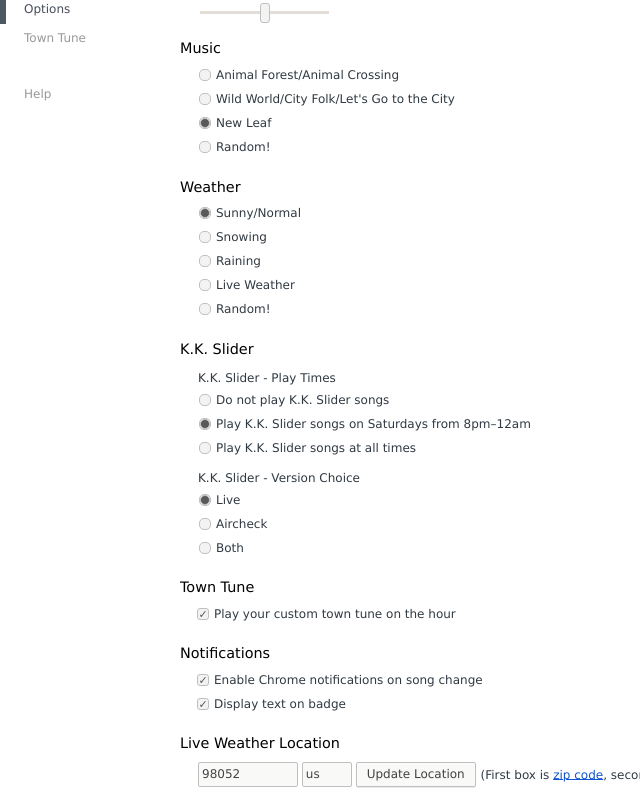
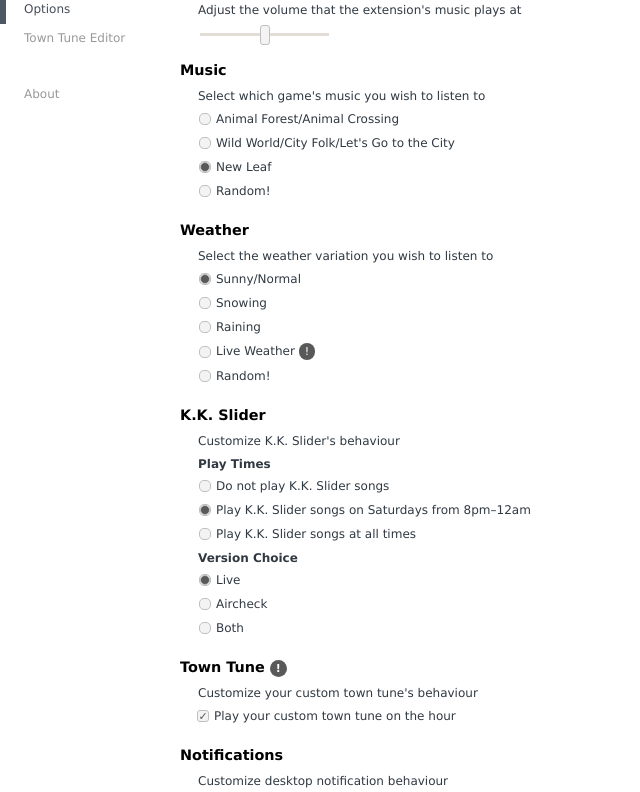
Before and after one commit to animal-crossing-music-extension/ac-music-extension, a browser extension: page options.html in a window 1280 px wide. Shown: the part 92-884 px from the top of the page, without its empty margins (0-640 px from the left). Drawn offline with Linux system fonts and the light colour scheme; no server answers.

Commit message:
Update: options page

```diff
--- a/css/chrome-bootstrap.css
+++ b/css/chrome-bootstrap.css
@@ -124,7 +124,8 @@
 }
 .chrome-bootstrap .frame .view,
 .chrome-bootstrap .frame .content {
-  width: 738px;
+  max-width: 60%;
+  min-width: 600px;
   overflow-x: hidden;
 }
 .chrome-bootstrap .frame .content {
@@ -145,6 +146,7 @@
 .chrome-bootstrap .frame .mainview > * {
   -webkit-margin-start: -20px;
   -webkit-transition: margin 100ms, opacity 100ms;
+  width: 80%;
   opacity: 0;
   z-index: 0;
   position: absolute;
@@ -161,7 +163,8 @@
 .chrome-bootstrap header {
   position: fixed;
   background-image: -webkit-linear-gradient(#ffffff, #ffffff 40%, rgba(255, 255, 255, 0.92));
-  width: 738px;
+  width: 50%;
+  min-width: 600px;
   z-index: 2;
 }
 .chrome-bootstrap header h1 {
@@ -186,7 +189,6 @@
   -webkit-padding-start: 18px;
   margin-bottom: 24px;
   margin-top: 8px;
-  max-width: 600px;
 }
 .chrome-bootstrap section h3 {
   -webkit-margin-start: -18px;
--- a/css/options.css
+++ b/css/options.css
@@ -22,6 +22,15 @@
 .chrome-bootstrap .image-container-text h2 {
     margin-bottom: 5px;
     font-size: 1.3em;
+}
+
+.exclamation {
+    background-color: #595959;
+    color: white !important;
+    font-size: 11px !important;
+    text-decoration: none !important;
+    padding: 2px 6px;
+    border-radius: 10px;
 }
 
 #contributors-failed {
@@ -53,3 +62,33 @@
 .contributor>img {
     width: 100%;
 }
+
+.chrome-bootstrap section {
+    border-radius: 2px;
+}
+
+section > p:first-of-type {
+    margin: 6px 0;
+}
+
+section > h4 {
+    margin-top: 10px;
+}
+
+h3, h4 {
+    font-weight: bold !important;
+}
+
+@keyframes scrolled {
+    0% {
+        background-color: inherit;
+    }
+
+    50% {
+        background-color: rgb(102, 255, 156);
+    }
+
+    100% {
+        background-color: inherit;
+    }
+}
--- a/options.html
+++ b/options.html
@@ -28,11 +28,11 @@
 				<li class="selected">
 					<a href="#options">Options</a>
 				</li>
-				<li class="town-tune-link">
-					<a href="#town-tune">Town Tune</a>
+				<li class="town-tune-link" id ="town-tune-button">
+					<a href="#town-tune">Town Tune Editor</a>
 				</li>
 				<li class="help-link">
-					<a href="#help">Help</a>
+					<a href="#about">About</a>
 				</li>
 			</ul>
 		</div>
@@ -46,6 +46,7 @@
 				<div class="content">
 					<section>
 						<h3>Volume</h3>
+						<p>Adjust the volume that the extension's music plays at</p>
 						<div class="checkbox">
 							<label>
 								<input aria-label="Volume" id="volume" type="range" min="0" max="1" step="0.01">
@@ -55,6 +56,7 @@
 
 					<section>
 						<h3>Music</h3>
+						<p>Select which game's music you wish to listen to</p>
 						<div class="radio">
 							<input id="animal-crossing" name="music-choice" type="radio"><label for="animal-crossing"><span><span></span></span>Animal Forest/Animal Crossing</label>
 						</div>
@@ -71,6 +73,7 @@
 
 					<section>
 						<h3>Weather</h3>
+						<p>Select the weather variation you wish to listen to</p>
 						<div class="radio">
 							<input id="sunny" name="weather-choice" type="radio"><label for="sunny"><span><span></span></span>Sunny/Normal</label>
 						</div>
@@ -81,7 +84,7 @@
 							<input id="raining" name="weather-choice" type="radio"><label for="raining"><span><span></span></span>Raining</label>
 						</div>
 						<div class="radio">
-							<input id="live" name="weather-choice" type="radio"><label for="live"><span><span></span></span>Live Weather</label>
+							<input id="live" name="weather-choice" type="radio"><label for="live"><span><span></span></span>Live Weather <a href="#live-weather-location" id="live-weather-location-link" class="exclamation">!</a></label>
 						</div>
 						<div class="radio">
 							<input id="weather-random" name="weather-choice" type="radio"><label for="weather-random"><span><span></span></span>Random!</label>
@@ -90,7 +93,8 @@
 
 					<section>
 						<h3>K.K. Slider</h3>
-						<h4>K.K. Slider - Play Times</h4>
+						<p>Customize K.K. Slider's behaviour</p>
+						<h4>Play Times</h4>
 						<div class="radio">
 							<input id="no-kk" name="enable-kk" type="radio"><label for="no-kk"><span><span></span></span>Do not play K.K. Slider songs</label>
 						</div>
@@ -101,7 +105,7 @@
 						<div class="radio">
 							<input id="always-kk" name="enable-kk" type="radio"><label for="always-kk"><span><span></span></span>Play K.K. Slider songs at all times</label>
 						</div>
-						<h4>K.K. Slider - Version Choice</h4>
+						<h4>Version Choice</h4>
 						<div class="radio">
 							<input id="kk-version-live" name="kk-version" type="radio"><label for="kk-version-live"><span><span></span></span>Live</label>
 						</div>
@@ -114,7 +118,8 @@
 					</section>
 
 					<section>
-						<h3>Town Tune</h3>
+						<h3>Town Tune <a id="town-tune-button-link" class="exclamation">!</a></h3>
+						<p>Customize your custom town tune's behaviour</p>
 						<div class="checkbox">
 							<input id="enable-town-tune" type="checkbox"><label for="enable-town-tune"><span></span>Play your custom town tune on the hour</label>
 						</div>
@@ -122,6 +127,7 @@
 
 					<section>
 						<h3>Notifications</h3>
+						<p>Customize desktop notification behaviour</p>
 						<div class="checkbox">
 							<input id="enable-notifications" type="checkbox"><label for="enable-notifications"><span></span>Enable Chrome notifications on song change</label>
 						</div>
@@ -131,8 +137,9 @@
 						</div>
 					</section>
 
-					<section>
+					<section id="live-weather-location">
 						<h3>Live Weather Location</h3>
+						<p>Select the location to fetch the live weather information from. The live weather synchronizes with the extension's music</p>
 						<div class="text">
 							<input type="text" id="zip-code" aria-label="Zip Code" value="98052" placeholder="Zip Code">
 							<input type="text" id="country-code" aria-label="Country Code" value="US" placeholder="Country Code">
@@ -148,7 +155,7 @@
 
 			<div id="town-tune">
 				<header>
-					<h1>Custom Town Tune</h1>
+					<h1>Town Tune Editor</h1>
 				</header>
 
 				<div class="content">
@@ -173,7 +180,7 @@
 				</div>
 			</div>
 
-			<div id="help">
+			<div id="about">
 				<header>
 					<h1>About</h1>
 				</header>
@@ -197,6 +204,7 @@
 
 					<br />
 					<h3>Contributors</h3>
+					<p>These people have helped make the extension possible!</p>
 					<p id="contributors-failed">Failed to load contributors :(</p>
 					<table>
 						<tbody id="contributors-table"></tbody>
--- a/scripts/options/options.js
+++ b/scripts/options/options.js
@@ -21,6 +21,11 @@
 	'kk-version-both'
 ];
 
+const exclamationElements = [
+	'live-weather-location-link',
+	'town-tune-button-link'
+]
+
 window.onload = function () {
 	restoreOptions();
 
@@ -31,6 +36,14 @@
 		document.getElementById(el).onclick = saveOptions;
 	});
 	document.getElementById('update-location').onclick = validateWeather;
+
+	exclamationElements.forEach(el => {
+		document.getElementById(el).onclick = () => {
+			let element = document.getElementById(el.split('-link')[0]);
+			element.style.animation = 'scrolled 1s';
+			element.onanimationend = () => element.style.animation = null;
+		}
+	});
 
 	updateContributors();
 }
```
